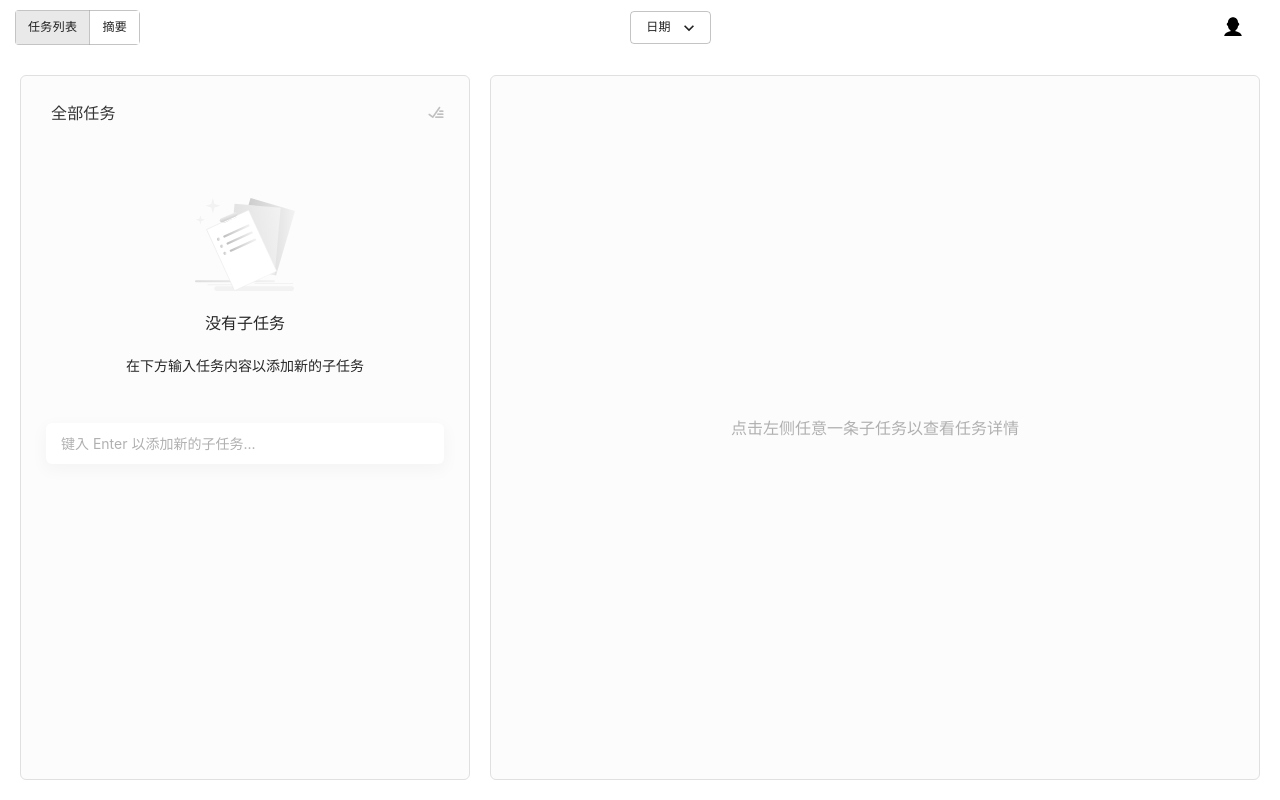
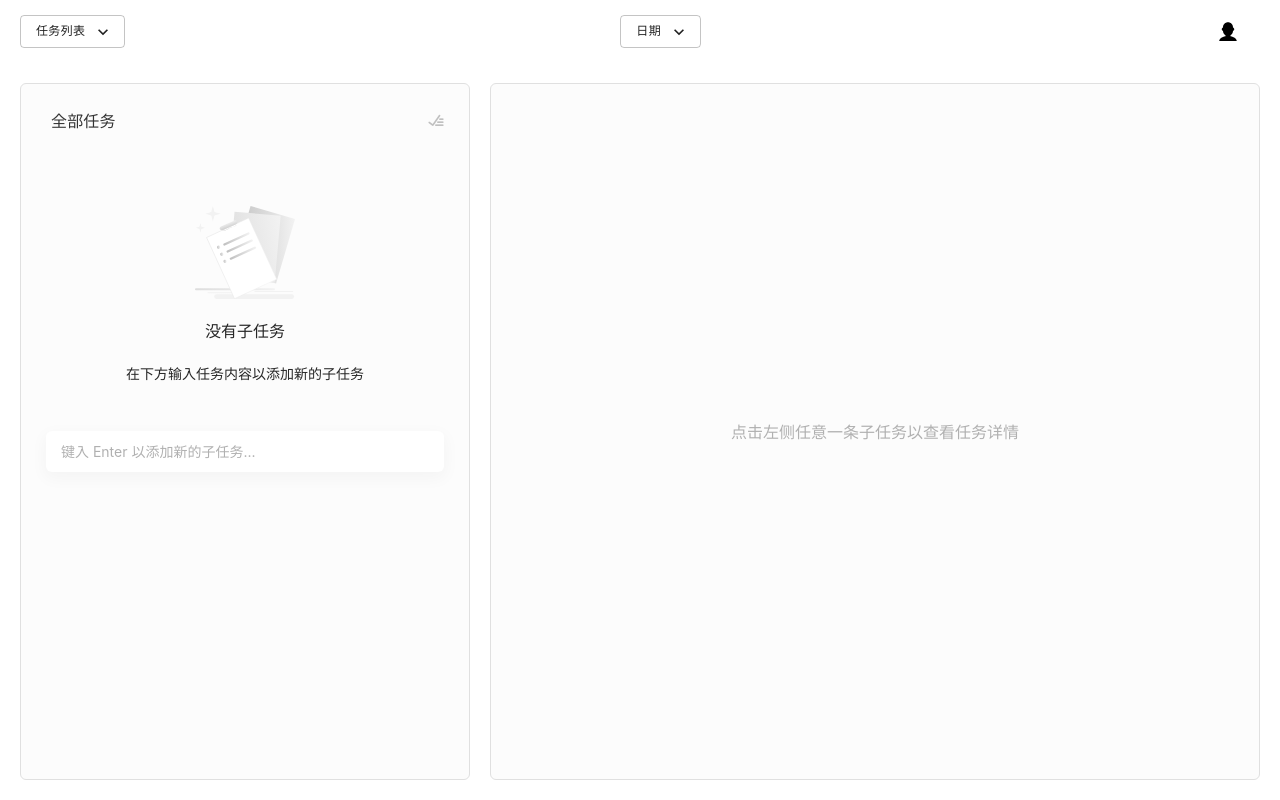
Before and after one commit to lenconda/sigma_web, a React app: page /list in a window 1280 px wide. Built offline with nearby package versions, Linux system fonts and the light colour scheme.

Commit message:
feat: optimize PopupProvider component and nav bar

```diff
--- a/src/App.less
+++ b/src/App.less
@@ -3,7 +3,7 @@
 .app-nav {
   overflow: auto;
   box-sizing: border-box;
-  padding: 10px 15px;
+  padding: 15px 20px;
   width: 100%;
   flex-grow: 0;
   flex-shrink: 0;
@@ -58,7 +58,6 @@
   display: block;
   text-decoration: none;
   color: inherit;
-  background-color: #fff;
   min-width: 180px;
 
   &.active {
--- a/src/App.tsx
+++ b/src/App.tsx
@@ -18,7 +18,7 @@ import {
   Switch,
   Redirect,
   Router,
-  NavLink,
+  Link,
 } from 'react-router-dom';
 import idGen from './core/idgen';
 import PopupProvider from './components/PopupProvider';
@@ -28,7 +28,6 @@ import DatePicker from './components/DatePicker';
 import MenuList from '@material-ui/core/MenuList';
 import MenuItem from '@material-ui/core/MenuItem';
 import ExpandMoreIcon from '@material-ui/icons/ExpandMore';
-import ButtonGroup from '@material-ui/core/ButtonGroup';
 import { createBrowserHistory } from 'history';
 import './App.less';
 
@@ -125,15 +124,24 @@ const App: React.FC = () => {
           <StickyNav className="app-nav">
             <>
               <div className="app-nav__menus--left">
-                <ButtonGroup>
-                  {
-                    Object.keys(menus).map((path, index) => {
-                      return <Button key={index} className="nav-button">
-                        <NavLink to={path} className="link" activeClassName="active" key={index}>{menus[path]}</NavLink>
-                      </Button>;
-                    })
+                <PopupProvider
+                  closeOnClick={true}
+                  trigger={
+                    <Button variant="outlined" endIcon={<ExpandMoreIcon />}>
+                      {menus[history.location.pathname.split('/').slice(0, 2).join('/')]}
+                    </Button>
                   }
-                </ButtonGroup>
+                >
+                  <MenuList>
+                    {
+                      Object.keys(menus).map((path, index) => {
+                        return <Link to={path} key={index} className="link">
+                          <MenuItem>{menus[path]}</MenuItem>
+                        </Link>;
+                      })
+                    }
+                  </MenuList>
+                </PopupProvider>
               </div>
               <div className="app-nav__menus--center">
                 <DatePicker
@@ -144,6 +152,7 @@ const App: React.FC = () => {
               </div>
               <div className="app-nav__menus--right">
                 <PopupProvider
+                  closeOnClick={true}
                   trigger={
                     <Button>
                       <img src="/assets/images/default_avatar.svg" width="20" />
@@ -153,9 +162,9 @@ const App: React.FC = () => {
                   <MenuList>
                     {
                       Object.keys(avatarMenus).map((path, index) => {
-                        return <NavLink to={path} className="link" key={index}>
+                        return <Link to={path} className="link" key={index}>
                           <MenuItem>{avatarMenus[path]}</MenuItem>
-                        </NavLink>;
+                        </Link>;
                       })
                     }
                   </MenuList>
--- a/src/components/PopupProvider/index.tsx
+++ b/src/components/PopupProvider/index.tsx
@@ -15,6 +15,7 @@ export interface PopupProviderProps {
   zIndex?: number;
   open?: boolean;
   disablePortal?: boolean;
+  closeOnClick?: boolean;
   onOpen?: () => void;
   onClose?: () => void;
 }
@@ -27,25 +28,26 @@ const PopupProvider: React.FC<PopupProviderProps> = ({
   zIndex = 9999,
   open = false,
   disablePortal = false,
+  closeOnClick = false,
   onOpen,
   onClose,
 }) => {
   const triggerRef = useRef(null);
   const [popupVisible, setPopupVisible] = useState<boolean>(false);
 
+  const handleClose = () => {
+    setPopupVisible(false);
+    if (onClose && typeof onClose === 'function') {
+      onClose();
+    }
+  };
+
   useEffect(() => {
     setPopupVisible(open);
   }, [open]);
 
   return (
-    <ClickAwayListener
-      onClickAway={() => {
-        setPopupVisible(false);
-        if (onClose) {
-          onClose();
-        }
-      }}
-    >
+    <ClickAwayListener onClickAway={() => handleClose()}>
       <div>
         <div
           className={`app-popup__trigger-wrapper${triggerClass && ` ${triggerClass}` || ''}`}
@@ -67,7 +69,7 @@ const PopupProvider: React.FC<PopupProviderProps> = ({
           style={{ zIndex }}
           disablePortal={disablePortal}
         >
-          <div className="app-popup__popup-wrapper__content">
+          <div className="app-popup__popup-wrapper__content" onClick={() => closeOnClick && handleClose()}>
             {children}
           </div>
         </Popper>
```
